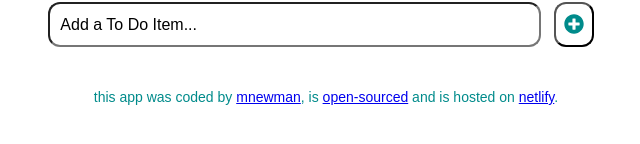
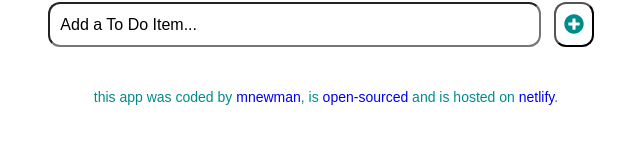
Before and after one commit to NewmanSaurusRex/react-todo-app, a React (Create React App) app: page / in a window 1280 px wide. Shown: the part 220-364 px from the top of the page, without its empty margins (314-954 px from the left). Built offline with nearby package versions, Linux system fonts and the light colour scheme.

Commit message:
updated footer styling
also added link for netlify hosting :)

```diff
--- a/src/App.css
+++ b/src/App.css
@@ -63,3 +63,17 @@ body {
 .input-submit {
   height: 45px;
 }
+
+p a {
+  text-decoration: none;
+}
+
+a:visited {
+  color: darkcyan;
+}
+
+a:hover {
+  font-style: oblique;
+  font-weight: bold;
+  opacity: 0.6;
+}
--- a/src/Footer.js
+++ b/src/Footer.js
@@ -24,7 +24,8 @@ export default function Footer() {
         <a href="https://github.com/NewmanSaurusRex/react-todo-app/tree/master">
           open-sourced
         </a>{" "}
-        and is hosted on <a href="/">Netlify</a>.
+        and is hosted on{" "}
+        <a href="https://jazzy-blancmange-5db765.netlify.app/">Netlify</a>.
       </p>
     </footer>
   );
```
